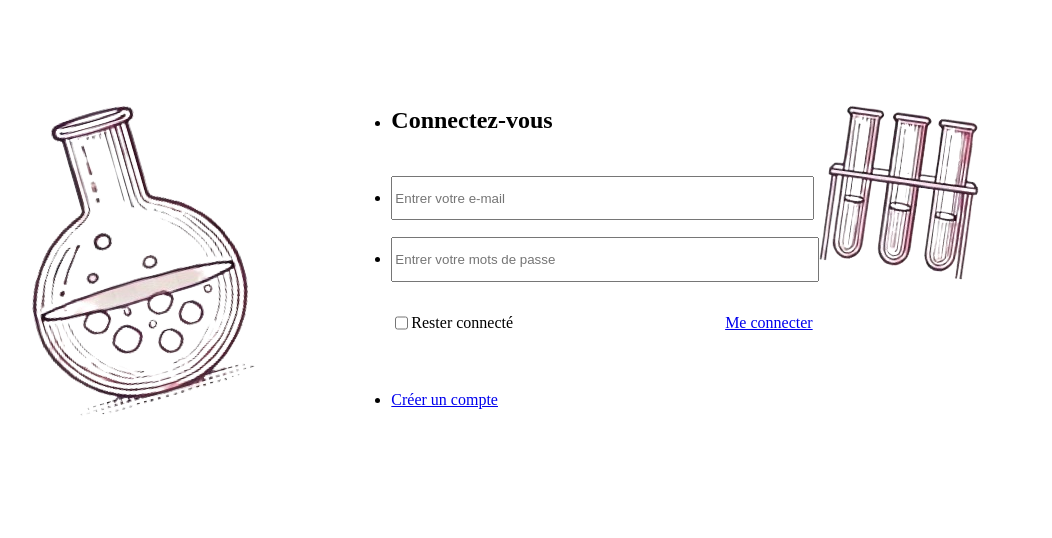
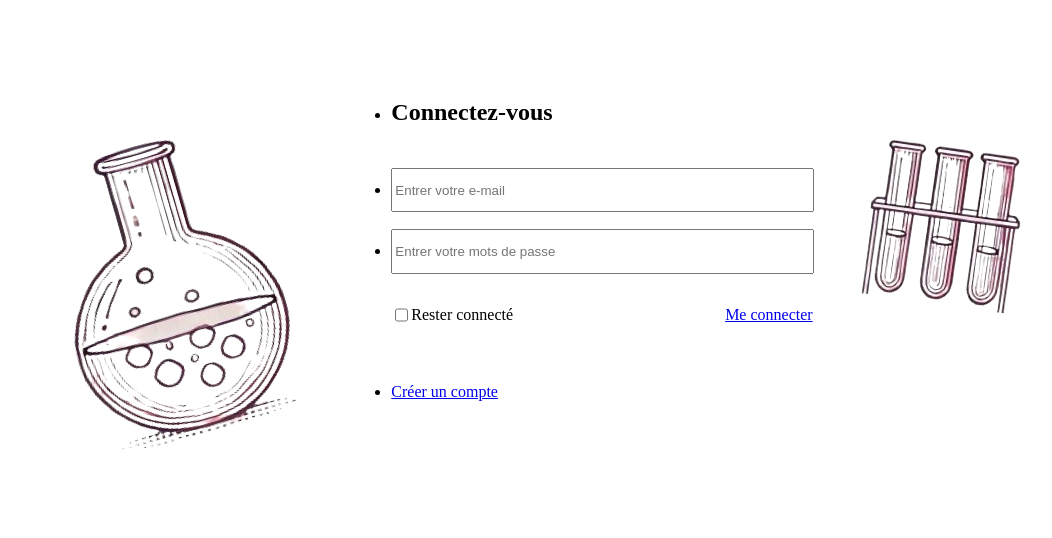
Before and after one commit to Lucasdeversdore/SAE_3.05, a Flask app: page /connection in a window 1280 px wide. Shown: the top 538 px of the page, without its empty margins (38-1090 px from the left). Run offline with Flask 3, Linux system fonts and the light colour scheme; some libraries are stand-ins or nearby versions.

Commit message:
positionnement des images

```diff
--- a/app/static/position_page_co_ins.css
+++ b/app/static/position_page_co_ins.css
@@ -1,14 +1,14 @@
 main{
     display: flex;
-    flex-wrap: nowrap;
+    flex-wrap: wrap;
     width : 100%;
     padding-left: 0%;
+    margin-top: 5%;
 }
 
 section{
-    width:50%;
-    margin-top: 5%;
-
+    flex-basis:3%;
+    flex-grow: 1;
 }
 
 ul li{
@@ -33,7 +33,7 @@ h1{
 }
 
 #pwd input{
-    width: 100%
+    width: 99%
 }
 
 #email, #pwd{
@@ -86,3 +86,7 @@ input{
     justify-content: right;
     margin-bottom: 4%;
 }
+
+img{
+    padding: 10%;
+}
```
